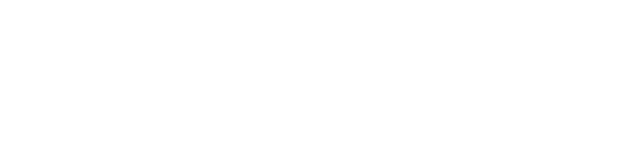
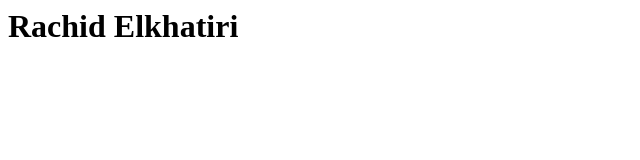
Before and after one commit to Rachid-Elk/coursSimpliLearning, a plain HTML site: page index.html in a window 1280 px wide. Shown: the whole page, without its empty margins (0-640 px from the left). Drawn offline with Linux system fonts and the light colour scheme.

Commit message:
add head and body to our file index.html pour staged

```diff
--- a/index.html
+++ b/index.html
@@ -1 +1,14 @@
-<html>  </html>
+
+
+<html>
+	<head>
+
+	</head>
+	<body>
+		<h1>
+			Rachid Elkhatiri
+		</h1>
+
+	</body>
+
+</html>
```
